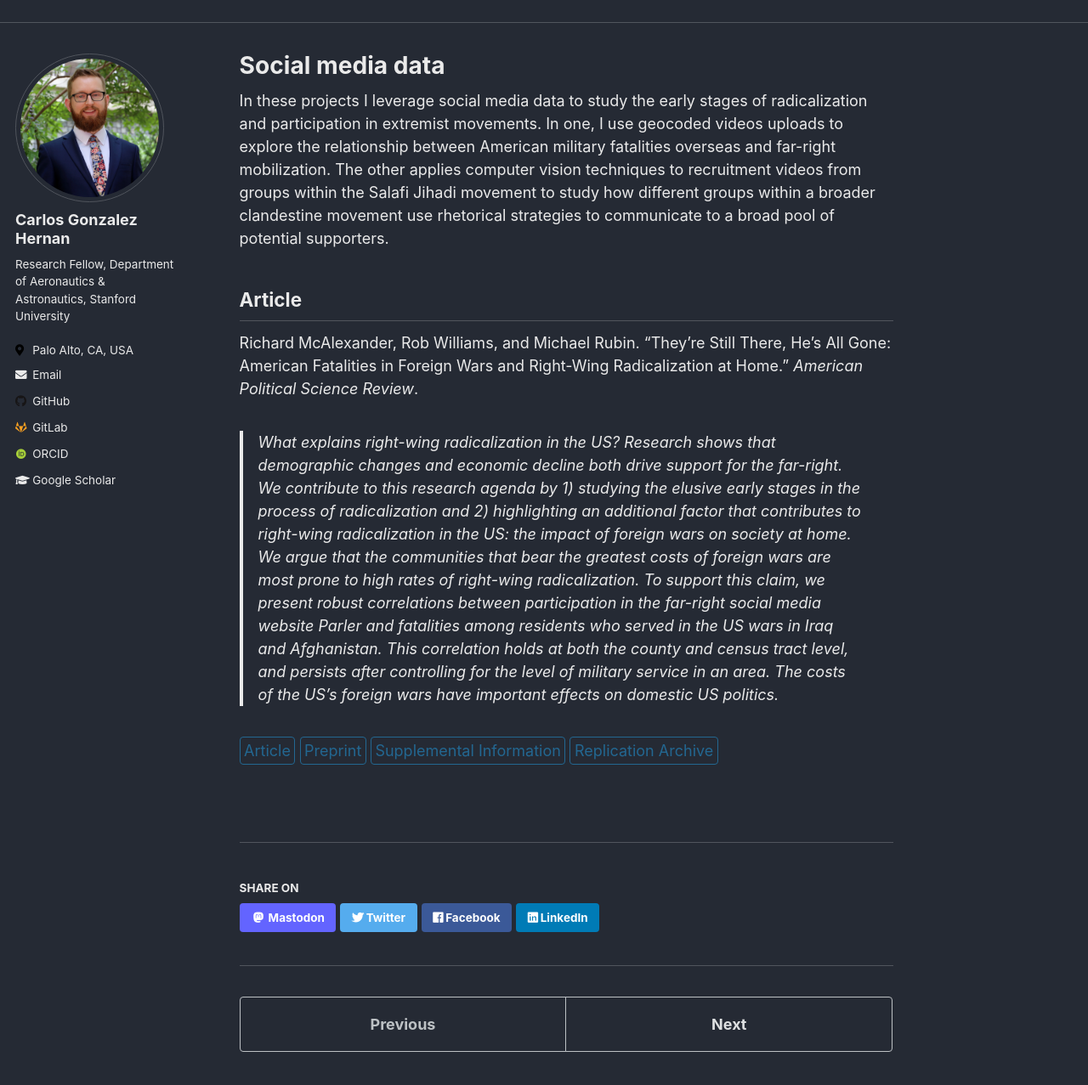
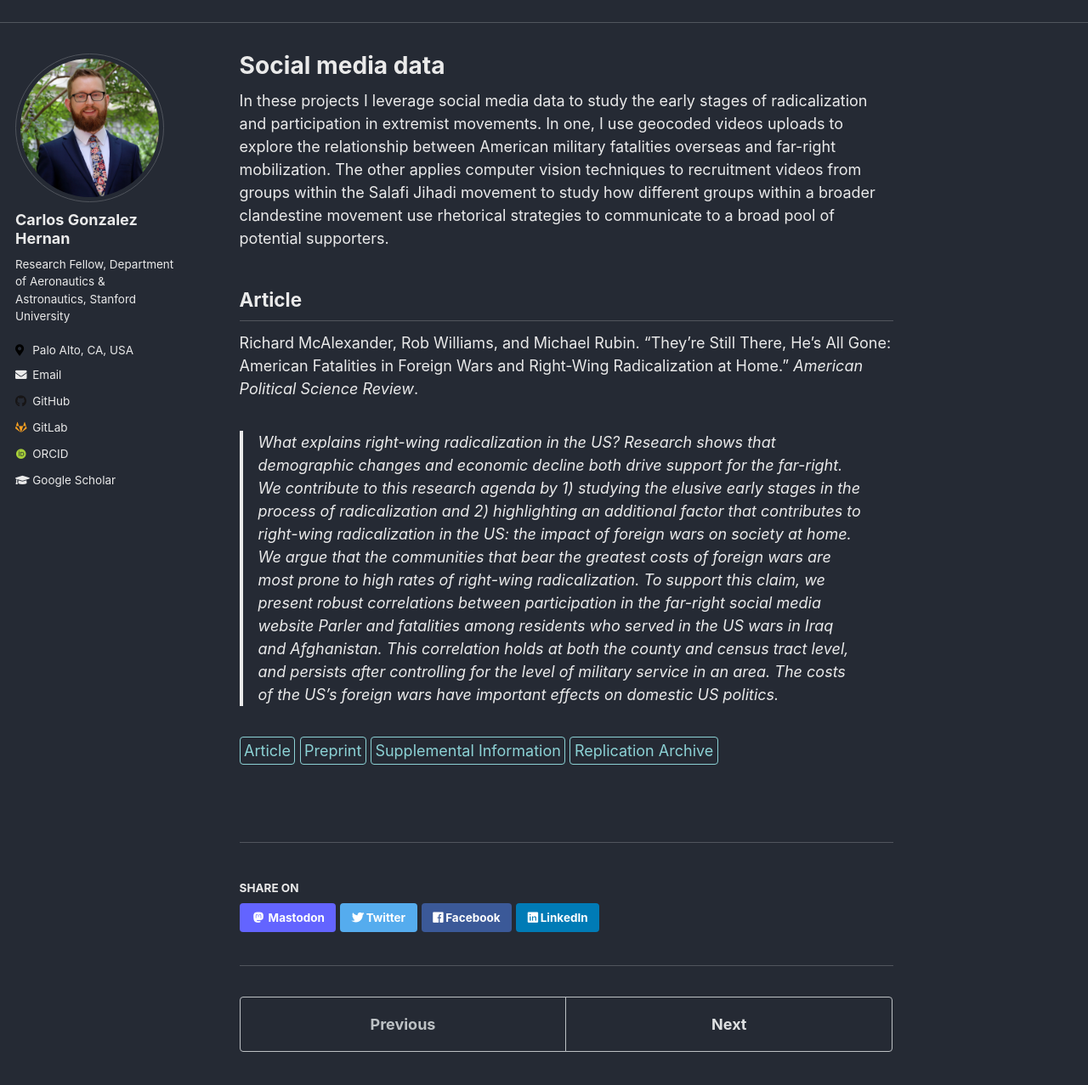
Before and after one commit to cghernan/cghernan.github.io, a Jekyll site: the page built from _research/social-media.md, in a window 1280 px wide and 1400 px high, scrolled down 55 px. Shown: the top 1277 px of the window at 85% size. Built offline with Jekyll 4.4.1, drawn with Linux system fonts in a browser that asks for light colours; some web fonts are replaced.

Commit message:
Update _variables.scss

```diff
--- a/_sass/_variables.scss
+++ b/_sass/_variables.scss
@@ -95,9 +95,9 @@ $xing-color                 : #006567;
 
 
 /* links */
-$link-color                 : mix(#000, $info-color, 15%) !default;
+$link-color                 : #8cd2d5;
 $link-color-hover           : mix(#000, $link-color, 25%) !default;
-$link-color-visited         : mix(#fff, $link-color, 15%) !default;
+$link-color-visited         : #8cd2d5;
 $masthead-link-color        : $primary-color !default;
 $masthead-link-color-hover  : mix(#000, $primary-color, 25%) !default;
 $navicon-link-color-hover   : mix(#fff, $primary-color, 75%) !default;
```
